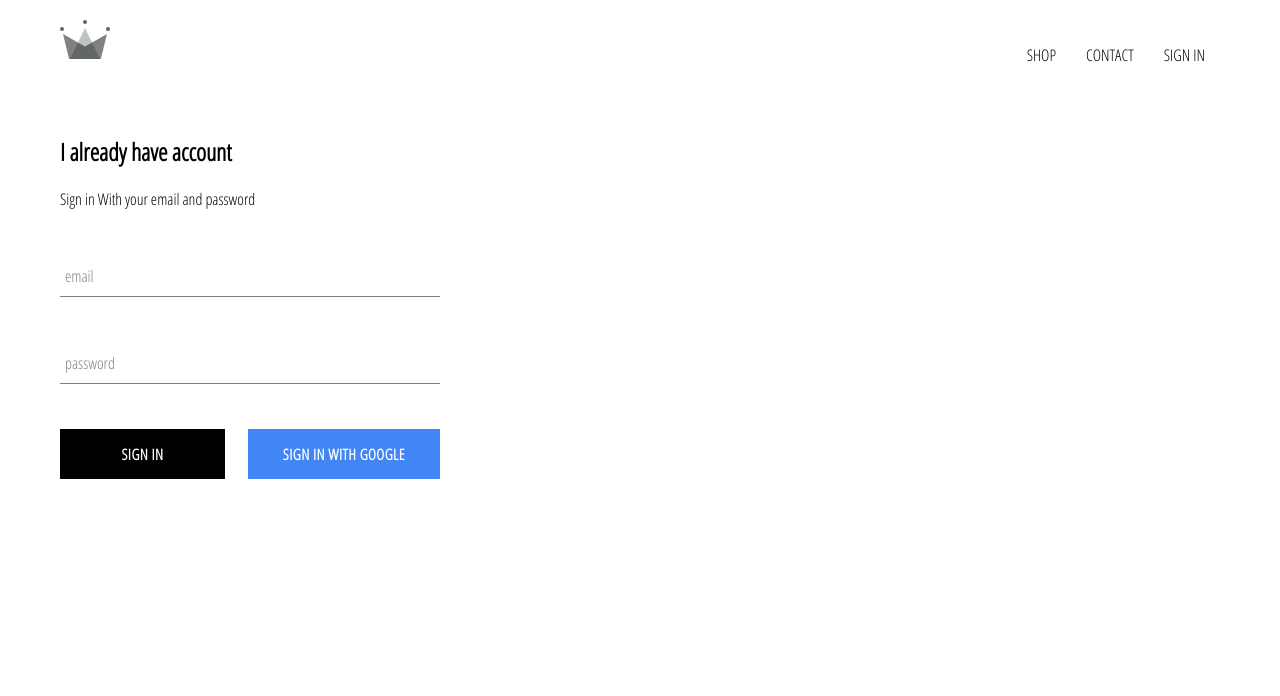
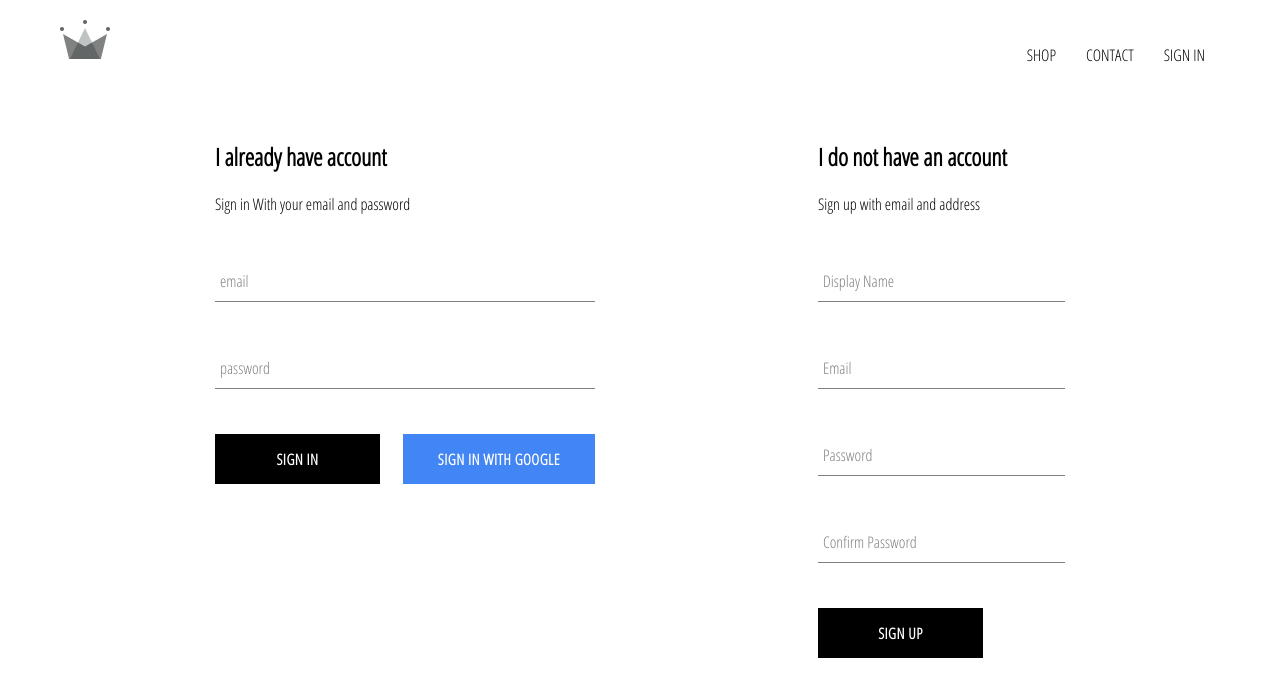
Before and after one commit to sandeepswamipk/sai-clothing, a React (Create React App) app: page /signin in a window 1280 px wide. Shown: the top 696 px of the page. Built offline with nearby package versions, Linux system fonts and the light colour scheme; no server answers.

Commit message:
created sign up component

```diff
--- a/src/App.js
+++ b/src/App.js
@@ -7,7 +7,7 @@
 import ShopPage from './pages/shop/shop.component';
 import SignInAndSignOutPage from './pages/sign-in-and-sign-out/sign-in-and-sign-out.component';
 import Header from './components/header/header.component';
-import { auth } from './firebase/firebase.utils';
+import { auth, createUserProfileDocument } from './firebase/firebase.utils';
 
 class App extends Component {
   constructor(){
@@ -21,10 +21,29 @@
 
   componentDidMount(){
     const that = this;
-    this.unSubcribeFroAuth = auth.onAuthStateChanged(function(user){
-      that.setState({currentUser : user});
-      console.log(user);
-    })
+    this.unSubcribeFroAuth = auth.onAuthStateChanged(async function(userAuth){
+      if(userAuth){
+        const userRef = await createUserProfileDocument(userAuth);
+
+        userRef.onSnapshot(function(snapShot){
+            that.setState({
+              currentUser:{
+                id: snapShot.id,
+                /*displayName: snapShot.data().displayName,
+                email: snapShot.data().email,
+                createdAt: snapShot.data().createdAt*/
+                ...snapShot.data()
+              }
+            }, function(){
+              console.log(that.state);
+            })
+
+        });
+
+      } else{
+        that.setState({currentUser: userAuth});
+      }
+    });
   }
 
   componentWillUnmount(){
--- /dev/null
+++ b/src/components/sign-up/sign-up.components.jsx
@@ -0,0 +1,105 @@
+import React,{ Component } from 'react';
+
+import FormInput from '../form-input/form-input.component';
+import CustomButton from '../custom-button/custom-button.component';
+
+import {auth, createUserProfileDocument} from '../../firebase/firebase.utils';
+
+import './sign-up.styles.scss';
+
+class SignUp extends Component{
+    constructor(){
+        super();
+        this.state = {
+            displayName : '',
+            email: '',
+            password: '',
+            confirmPassword: ''
+        }
+        this.handleSubmit = this.handleSubmit.bind(this);
+        this.handleChange = this.handleChange.bind(this);
+    }
+
+    async handleSubmit(event){
+        event.preventDefault();
+        const password = this.state.password;
+        const confirmPassword = this.state.confirmPassword;
+        const email = this.state.email;
+        const displayName = this.state.displayName;
+        if(password !== confirmPassword){
+            alert('Password do not match');
+            return;
+        }
+        try{
+
+            const {user} = await auth.createUserWithEmailAndPassword(email, password);
+
+            await createUserProfileDocument(user, displayName);
+            this.setState({
+                displayName : '',
+                email: '',
+                password: '',
+                confirmPassword: ''
+            });
+
+        }catch(error){
+            console.error(error);
+        };
+
+    }
+
+    handleChange(event){
+        const { name, value } = event.target;
+        this.setState({[name] : value});
+    }
+
+    render(){
+        const { displayName, email, password, confirmPassword } = this.state;
+        return(
+            <div className="sign-up">
+                <h2 className="title">I do not have an account</h2>
+                <span>Sign up with email and address</span>
+                <form className="sign-up-form" onSubmit={this.handleSubmit}>
+                    <FormInput
+                        type="text"
+                        name="displayName"
+                        value={displayName}
+                        handleChange={this.handleChange}
+                        label="Display Name"
+                        required
+                    />
+                    <FormInput
+                        type="email"
+                        name="email"
+                        value={email}
+                        handleChange={this.handleChange}
+                        label="Email"
+                        required
+                    />
+                    <FormInput
+                        type="password"
+                        name="password"
+                        value={password}
+                        handleChange={this.handleChange}
+                        label="Password"
+                        required
+                    />
+                    <FormInput
+                        type="password"
+                        name="confirmPassword"
+                        value={confirmPassword}
+                        handleChange={this.handleChange}
+                        label="Confirm Password"
+                        required
+                    />
+                    <CustomButton type="submit">SIGN UP</CustomButton>
+
+                </form>
+            </div>
+          );
+
+    }
+
+};
+
+export default SignUp;
--- a/src/firebase/firebase.utils.js
+++ b/src/firebase/firebase.utils.js
@@ -12,6 +12,35 @@
     appId: "1:258497849452:web:4c0a996be7e0f7727a1049",
     measurementId: "G-GSNZL080HM"
 };
+
+export const createUserProfileDocument = async function(userAuth, additionalData){
+  if(!userAuth) return;
+
+  const userRef = firestore.doc(`users/${userAuth.uid}`);
+  const snapShot = await userRef.get();
+
+  if(!snapShot.exists){
+    const displayName = userAuth.displayName || additionalData;
+    const email = userAuth.email;
+    const createdAt = new Date();
+
+    try{
+      await userRef.set({
+        displayName,
+        email,
+        createdAt,
+        additionalData
+      });
+    }
+    catch(error){
+      console.log('error creating user', error.message);
+    }
+  }
+
+  return userRef;
+
+};
+
 // Initialize Firebase
 firebase.initializeApp(firebaseConfig);
 
--- a/src/pages/sign-in-and-sign-out/sign-in-and-sign-out.component.jsx
+++ b/src/pages/sign-in-and-sign-out/sign-in-and-sign-out.component.jsx
@@ -1,11 +1,14 @@
 import React from 'react';
 import SignIn from '../../components/sign-in/sign-in.component';
+import SignUp from '../../components/sign-up/sign-up.components';
+
 import './sign-in-and-sign-out.styles.scss';
 
 const SignInAndSignOutPage = function(){
     return(
         <div className="sign-in-sign-out">
             <SignIn />
+            <SignUp />
         </div>
     )
 };
--- a/src/pages/sign-in-and-sign-out/sign-in-and-sign-out.styles.scss
+++ b/src/pages/sign-in-and-sign-out/sign-in-and-sign-out.styles.scss
@@ -0,0 +1,6 @@
+.sign-in-sign-out{
+    display: flex;
+    width: 850px;
+    justify-content: space-between;
+    margin: 30px auto;
+}
```
Also changed, not shown: src/components/sign-up/sign-up.styles.scss (added).
